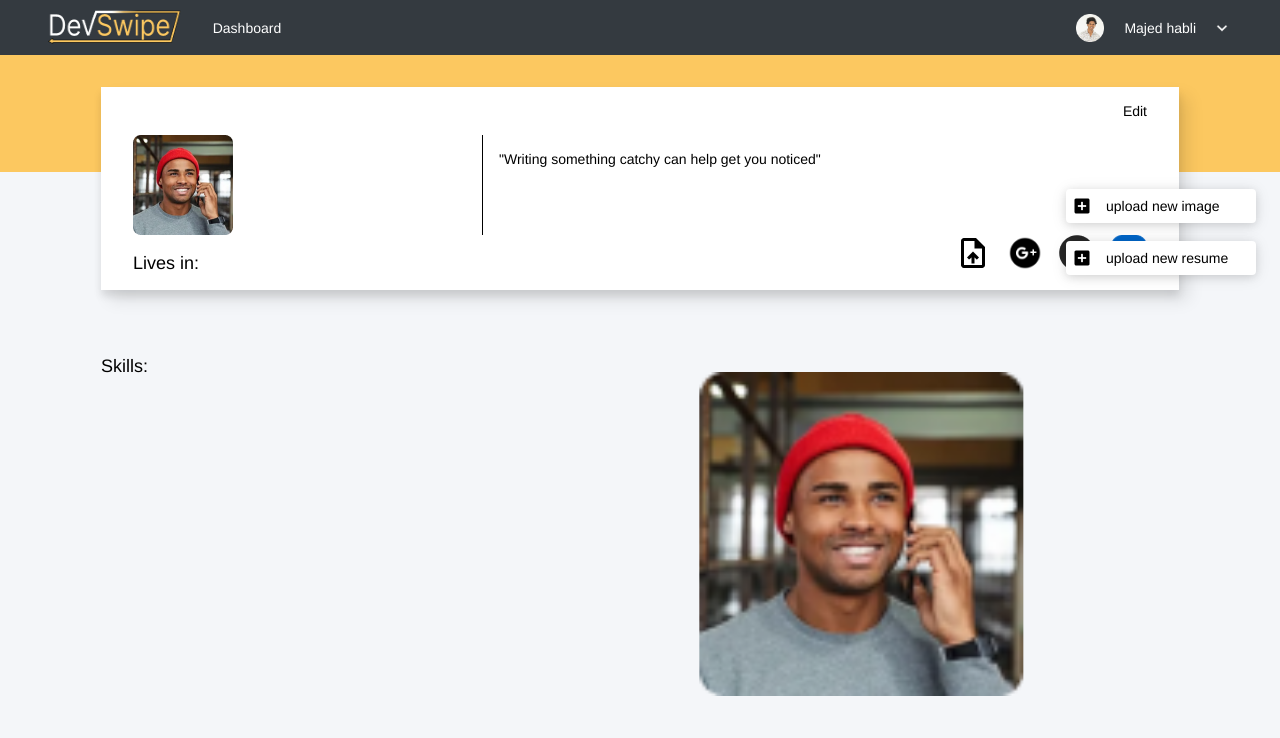
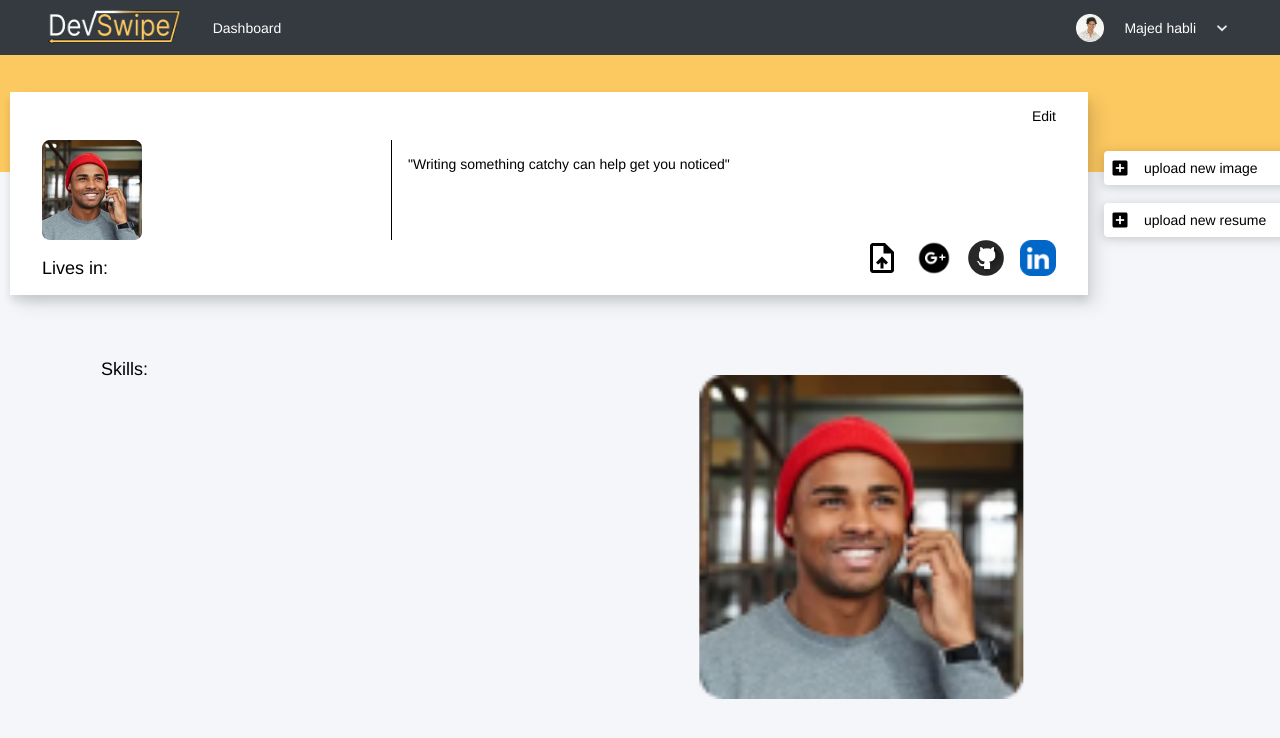
Before and after one commit to Majed-Habli/DevVibe, a React (Create React App) app in the folder Front-End-Website/dev-swipe-web/: page /dashboard/profile in a window 1280 px wide. Shown: the top 738 px of the page. Built offline with nearby package versions, Linux system fonts and the light colour scheme.

Commit message:
Client-Web <> Updated functionality to the header component.

```diff
--- a/Front-End-Website/dev-swipe-web/src/components/profile header/headercard.jsx
+++ b/Front-End-Website/dev-swipe-web/src/components/profile header/headercard.jsx
@@ -12,6 +12,9 @@ const HeaderComp = ({data}) =>{
         setShowModel(true);
     }
 
+    const goTo = (url) =>{
+        window.location.href = url
+    }
     return(
         <div className={styles.container}>
             <div className={styles.top_row}>
@@ -48,7 +51,7 @@ const HeaderComp = ({data}) =>{
                         <div className={styles.company_name}>{data.country}</div>
                     </div>
                 )}
-                <CustomImageButton image_name={'Uploadfile.png'} image_width={36} image_height={36}/>
+                <CustomImageButton image_name={'Uploadfile.png'} image_width={36} image_height={36} onClick={() => goTo(data.rec_details.linkedin_url)}/>
                 <CustomImageButton image_name={'Google.png'} image_width={36} image_height={36}/>
                 <CustomImageButton image_name={'Github.png'} image_width={36} image_height={36}/>
                 <CustomImageButton image_name={'Linkedin.png'} image_width={36} image_height={36}/>
--- a/Front-End-Website/dev-swipe-web/src/pages/profile/profile.jsx
+++ b/Front-End-Website/dev-swipe-web/src/pages/profile/profile.jsx
@@ -86,15 +86,20 @@ const Profile = () =>{
 
     return(
         <div className={styles.page_container}>
-            <div className={styles.page_header}>
-                <HeaderComp data={user}/>
-            </div>
-            <div className={styles.component_container}>
+            <div className={styles.page_header}></div>
+            <div className={styles.header_comp}>
+                <div className={styles.button_container}>
+
+                </div>
+                <div className={styles.head}>
+                    <HeaderComp data={user}/>
+                </div>
                 <div className={styles.button_container}>
                     <CustomImageButton text={'upload new image'} width={190} height={34} display={'flex'} alignItems={'center'} columnGap={'1rem'} image_name={"Vector.png"} image_height={16} image_width={16} backgroundColor={'white'} padding={'0 .5rem'} borderRadius={4} boxShadow={'0 2px 16px 0 rgba(0, 0, 0, 0.1), 0 2px 8px 0 rgba(0, 0, 0, 0.1)'}/>
                     <CustomImageButton text={'upload new resume'} width={190} height={34} display={'flex'} alignItems={'center'} columnGap={'1rem'} image_name={"Vector.png"} image_height={16} image_width={16} backgroundColor={'white'} padding={'0 .5rem'} borderRadius={4} boxShadow={'0 2px 16px 0 rgba(0, 0, 0, 0.1), 0 2px 8px 0 rgba(0, 0, 0, 0.1)'}/>
                 </div>
-
+            </div>
+            <div className={styles.component_container}>
                 <div className={styles.componenet_body}>
                     <div className={styles.left_container}>
                         <div className={styles.title}>Skills: </div>
--- a/Front-End-Website/dev-swipe-web/src/pages/profile/profile.module.css
+++ b/Front-End-Website/dev-swipe-web/src/pages/profile/profile.module.css
@@ -14,7 +14,6 @@
 
 .component_container{
     width: 100%;
-    /* height: 100%; */
     display: flex;
     flex-direction: column;
     align-items: center;
@@ -26,8 +25,13 @@
     display: flex;
     padding: 0.5rem 1.5rem;
     justify-content: space-around;
-    align-items: flex-end;
+    align-items: flex-start;
     flex-direction: column;
+}
+
+.head{
+    width: 1070px;
+    background-color: #cb5959;
 }
 
 .componenet_body{
@@ -72,3 +76,11 @@
     flex-direction: column;
     row-gap: 1rem;
 }
+
+.header_comp{
+    width: 100%;
+    display: flex;
+    align-items: center;
+    margin-top: -5rem;
+    justify-content: center;
+}
```
